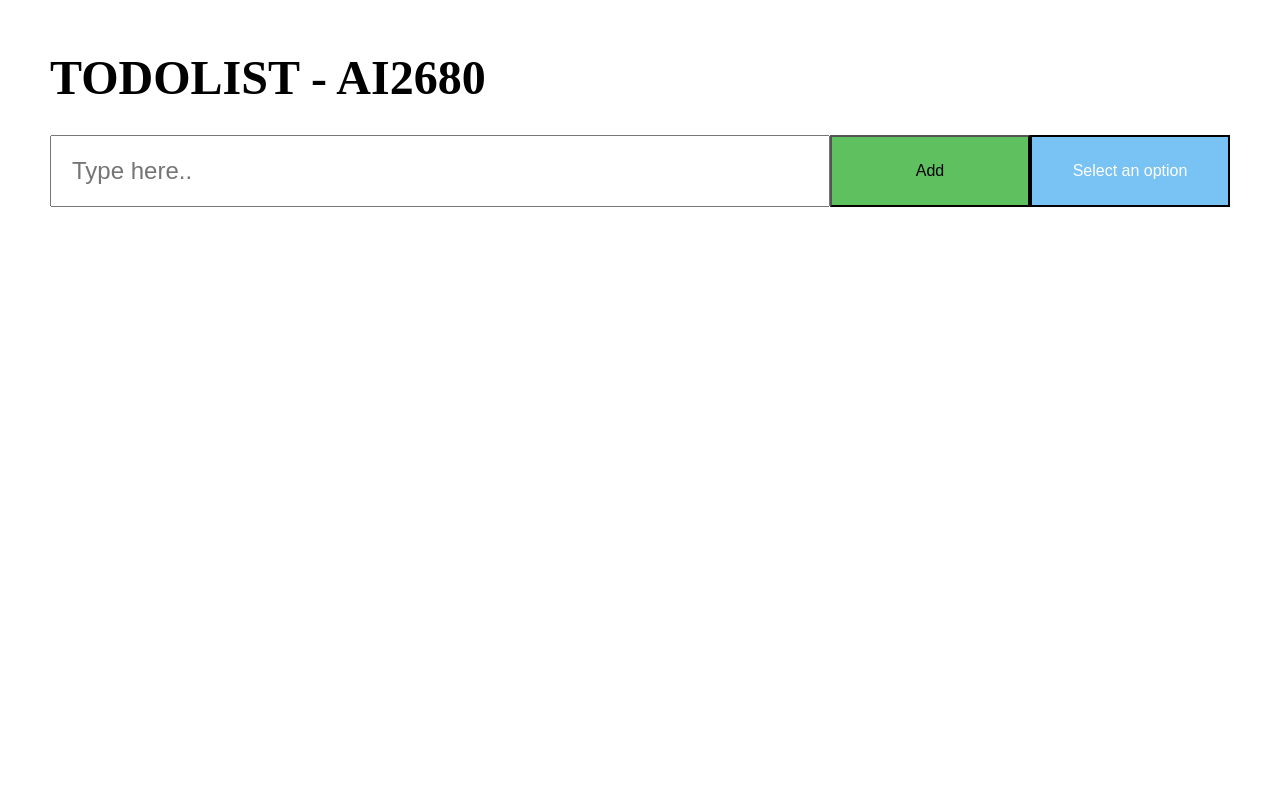
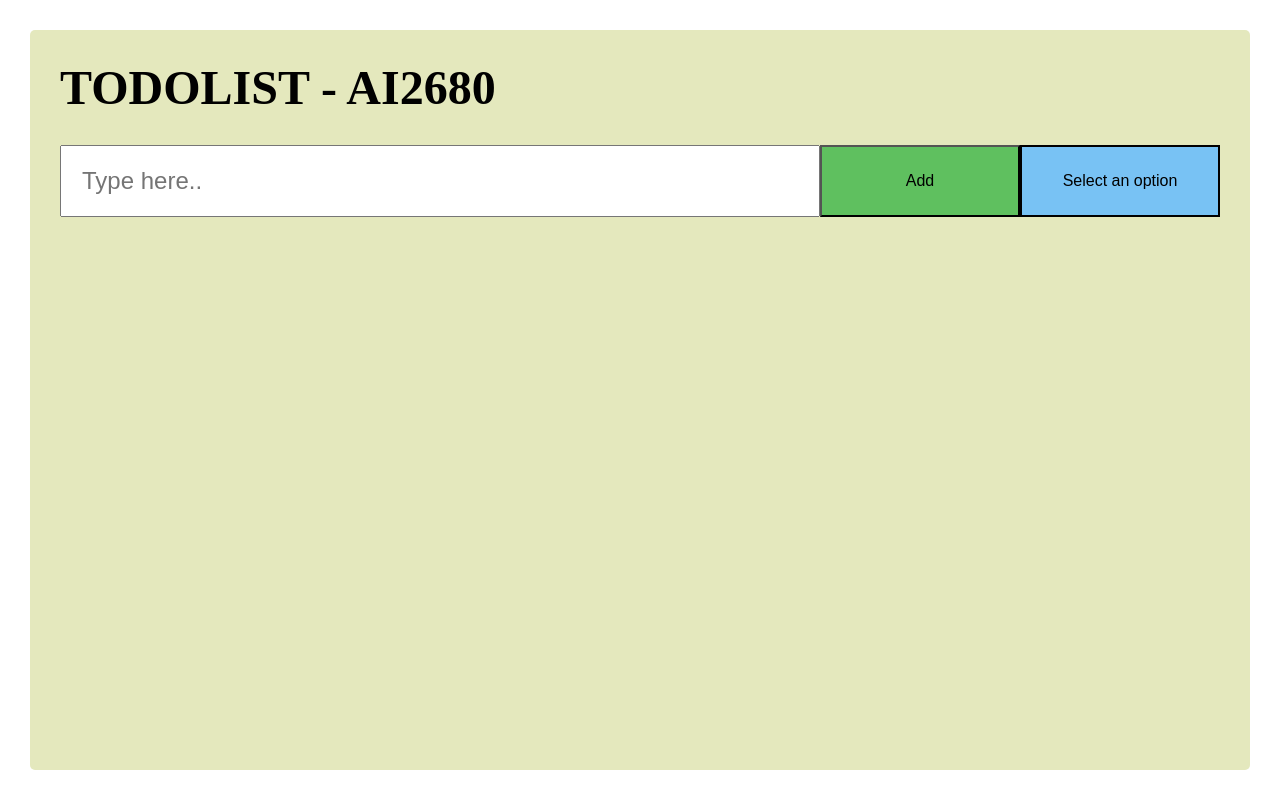
Before and after one commit to vishal-kumawat-appinventiv/task1-todolist, a React (Vite) app: page / in a window 1280 px wide. Built offline with nearby package versions, Linux system fonts and the light colour scheme.

Commit message:
filter completed

```diff
--- a/src/App.tsx
+++ b/src/App.tsx
@@ -10,6 +10,7 @@ import Drop from "./components/Dropdown/Drop";
 function App() {
   const [todos, setTodos] = useState<Array<TodoType>>([]);
   const [inputValue, setInputValue] = useState<string>("");
+  const [filteredTodos, setFilteredTodos] = useState<Array<TodoType>>([]);
 
   const handleInputChange = (value: string) => {
     setInputValue(value);
@@ -18,12 +19,17 @@ function App() {
   const handleDeleteTodo = (index: number) => {
     const updatedTodos = todos.filter((_, idx) => idx !== index);
     setTodos(updatedTodos);
-    toast.success("Todo Deleted");
+    setFilteredTodos(updatedTodos);
+    toast.success("Todo Deleted", {
+      position: "top-right",
+    });
   };
 
   const handleAddTodo = () => {
     if (inputValue === "") {
-      toast.error("Empty Todo!");
+      toast.error("Empty Todo!", {
+        position: "top-right",
+      });
       return;
     }
     setTodos([
@@ -33,8 +39,17 @@ function App() {
         todoStatus: "incomplete",
       },
     ]);
+    setFilteredTodos([
+      ...todos,
+      {
+        todoValue: inputValue,
+        todoStatus: "incomplete",
+      },
+    ]);
     setInputValue("");
-    toast.success("Todo Added");
+    toast.success("Todo Added", {
+      position: "top-right",
+    });
   };
 
   const handleToggleTodoStatus = (index: number) => {
@@ -49,17 +64,20 @@ function App() {
         : todo
     );
     setTodos(updatedTodos);
+    setFilteredTodos(updatedTodos);
   };
 
   const options = ["all", "incomplete", "complete"];
 
   const handleFilter = (value: string) => {
     if (value === "incomplete") {
-      setTodos(todos.filter((todo) => todo.todoStatus === "incomplete"));
+      setFilteredTodos(
+        todos.filter((todo) => todo.todoStatus === "incomplete")
+      );
     } else if (value === "complete") {
-      setTodos(todos.filter((todo) => todo.todoStatus === "completed"));
+      setFilteredTodos(todos.filter((todo) => todo.todoStatus === "completed"));
     } else if (value === "all") {
-      setTodos(todos);
+      setFilteredTodos(todos);
     }
   };
 
@@ -74,7 +92,7 @@ function App() {
           <Drop options={options} currOption={handleFilter} />
         </div>
         <div className="todoContainer">
-          {todos.map((eachTodo, idx) => (
+          {filteredTodos.map((eachTodo, idx) => (
             <Todo
               todo={eachTodo}
               key={idx}
--- a/src/components/Dropdown/drop.css
+++ b/src/components/Dropdown/drop.css
@@ -1,11 +1,10 @@
 .dropdown {
     position: relative;
-    display: inline-block;
 }
 
 .dropdownButton {
     background-color: #78c2f4;
-    color: white;
+    color: rgb(0, 0, 0);
     padding: 10px 20px;
     border: 2px solid black;
     cursor: pointer;
@@ -21,8 +20,6 @@
     box-shadow: 0px 8px 16px rgba(0, 0, 0, 0.2);
     z-index: 1000;
     width: 100%;
-    padding: 0;
-    margin: 0;
     list-style: none;
 }
 
--- a/src/index.css
+++ b/src/index.css
@@ -4,7 +4,11 @@
 }
 
 .main {
-  margin: 50px;
+  margin: 30px;
+  background-color: #e4e8bd;
+  padding: 30px;
+  border-radius: 5px;
+  min-height: 85vh;
 }
 
 .topBar {
```
